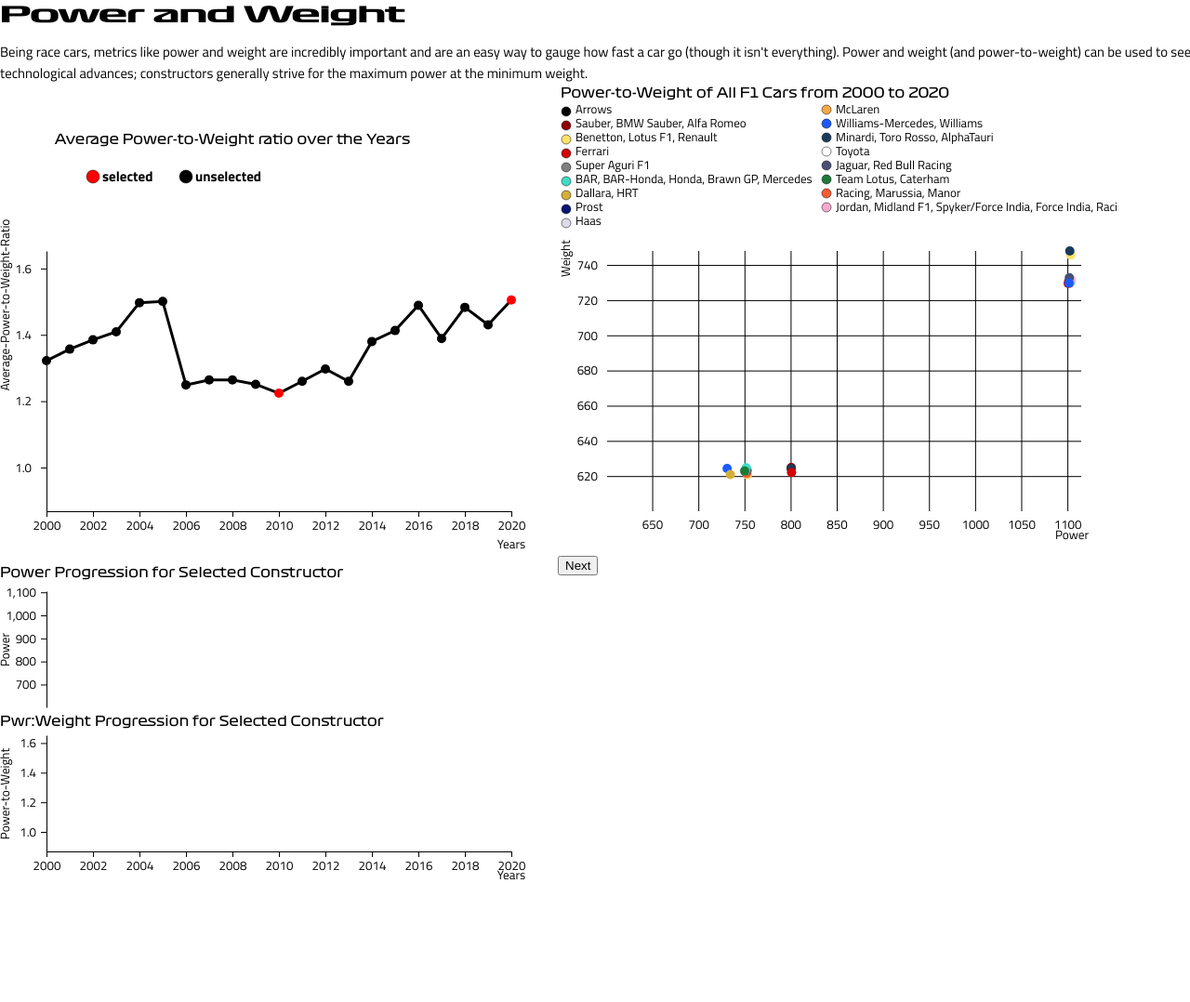
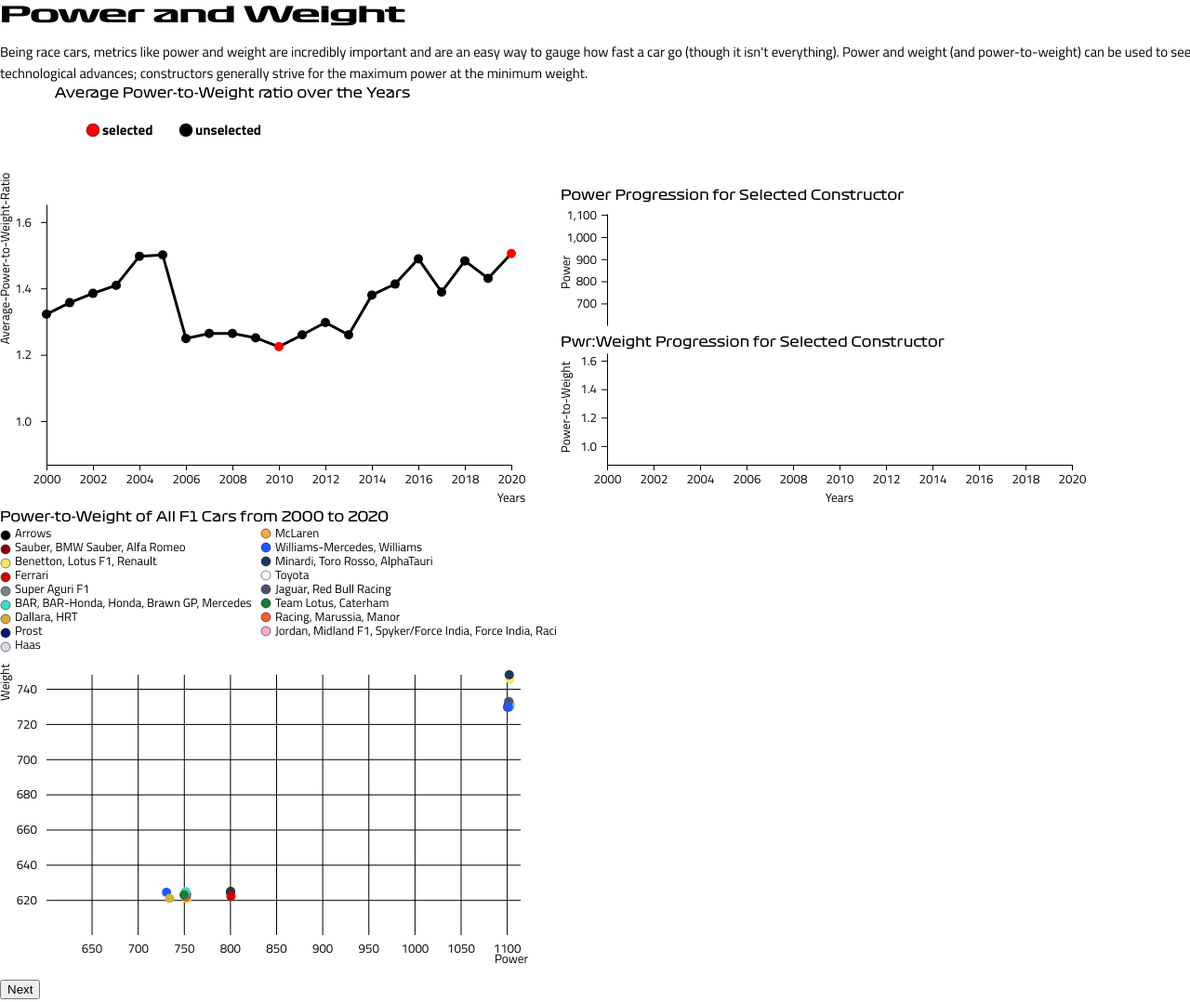
Before and after one commit to 0x73006b/A-Data-Driven-Visualization-of-F1-Car-Changes-over-2000-2020, a website: page index.html in a window 1280 px wide. Shown: the part 812-1890 px from the top of the page at 93% size. Drawn offline with nearby package versions, Linux system fonts and the light colour scheme.

Commit message:
mc detailadjust title + label

```diff
--- a/index.html
+++ b/index.html
@@ -42,14 +42,16 @@
             can be used to see technological advances; constructors generally strive for the maximum power at the
             minimum weight.
         </div>
-        <div id="mc_top">
-            <svg class='mc' id='mechanical-changes-main-overview'></svg>
-            <svg class='mc' id="mechanical-changes-overview"></svg>
-        </div>
-        <div id="mc_bottom">
-            <svg class='mc' id="mechanical-changes-detail-view"></svg>
-            <div>
-                <input class="next" type="button" onClick="smoothScroll('step2');"  value ="Next"/>
+        <div class="mc-chart-container">
+            <div id="mc-top">
+                <svg class='mc' id='mechanical-changes-main-overview'></svg>
+                <svg class='mc' id="mechanical-changes-detail-view"></svg>
+            </div>
+            <div id="mc-bottom">
+                <svg class='mc' id="mechanical-changes-overview"></svg>
+                <div>
+                    <input class="next" type="button" onClick="smoothScroll('step2');" value="Next"/>
+                </div>
             </div>
         </div>
 
--- a/js/mechanicalChangesDetailView.js
+++ b/js/mechanicalChangesDetailView.js
@@ -17,7 +17,7 @@ class MechanicalChangesDetailView {
       margin: {
         top: 60,
         right: 50,
-        bottom: 40,
+        bottom: 50,
         left: 50,
       },
     };
@@ -95,10 +95,10 @@ class MechanicalChangesDetailView {
     vis.marks = vis.chart.append('g');
 
     chartTitle(vis, 'Power Progression for Selected Constructor', 0, 10, 'start');
-    chartTitle(vis, 'Pwr:Weight Progression for Selected Constructor', 0, 170, 'start');
-    axisLabel(vis, true, 'Years', 0, 10);
+    chartTitle(vis, 'Pwr:Weight Progression for Selected Constructor', 0, 168, 'start');
+    axisLabel(vis, true, 'Years', -250, 10);
     axisLabel(vis, false, 'Power', 0, -65);
-    axisLabel(vis, false, 'Power-to-Weight', 0, -220);
+    axisLabel(vis, false, 'Power-to-Weight', 0, -210);
 
     vis.updateVis();
   }
```
